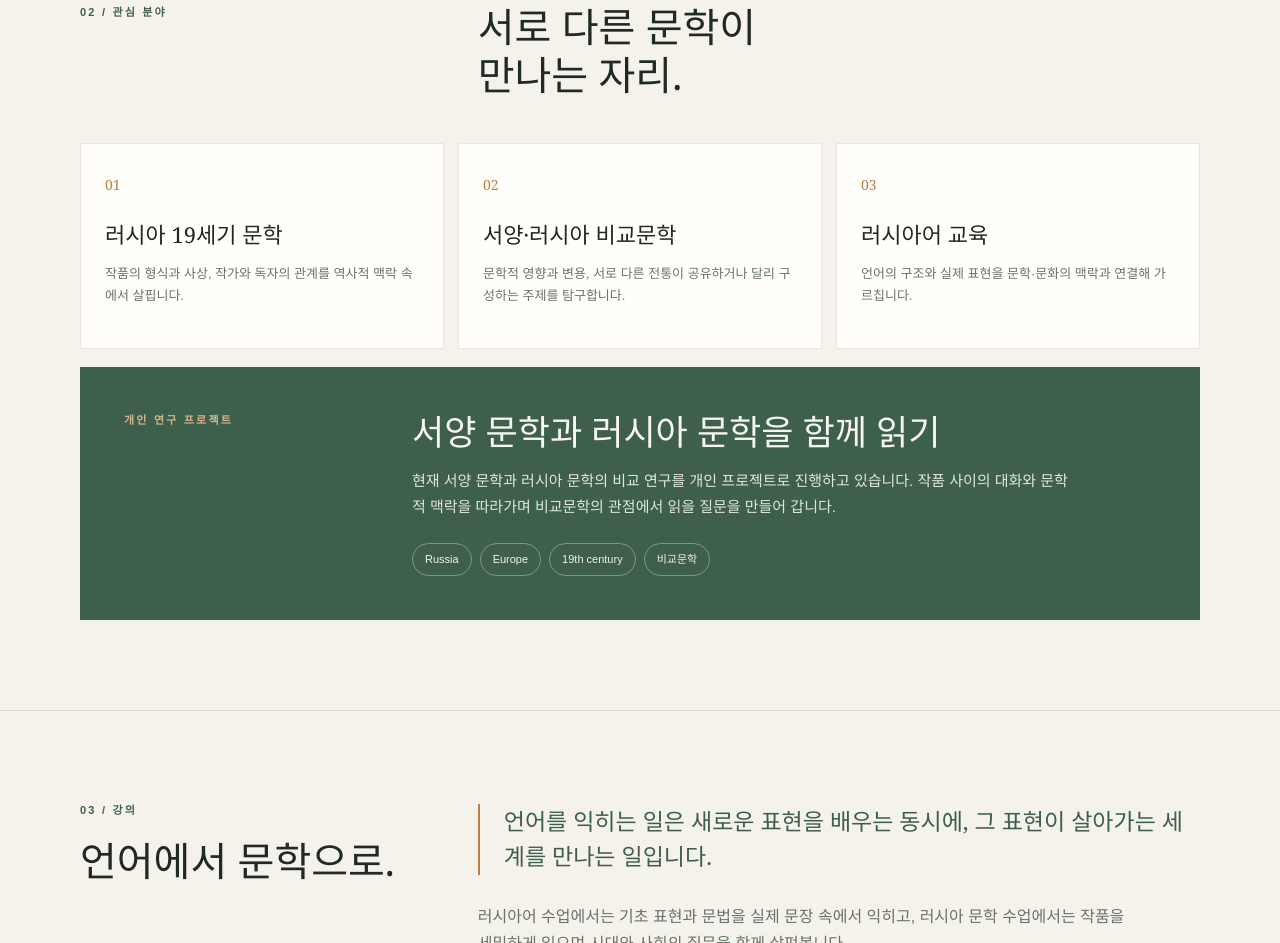
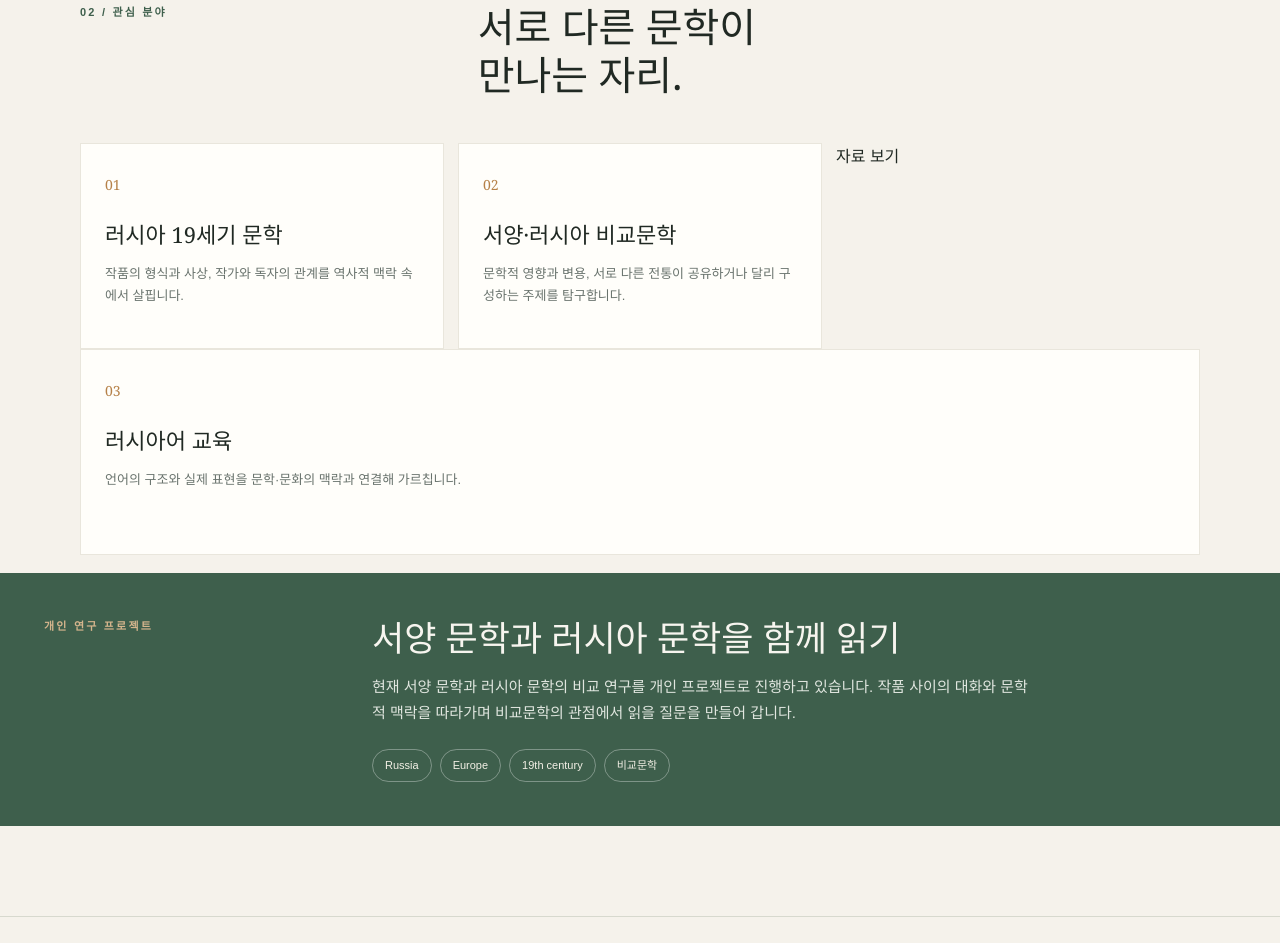
Before and after one commit to arachika/arachika.github.io, a plain HTML site: page index.html in a window 1280 px wide. Shown: the part 1158-2101 px from the top of the page. Drawn offline with Linux system fonts and the light colour scheme.

Commit message:
Add content for literature sections and personal project
Historical change of views on the Medieval age, Dickens' medievalism, and one of Dickens' Christmas tales "Seven Poor Travelers"

```diff
--- a/index.html
+++ b/index.html
@@ -48,6 +48,8 @@
         <div class="cards">
           <article class="card"><span class="num">01</span><h3 data-ko="러시아 19세기 문학" data-en="Nineteenth-century Russian literature">러시아 19세기 문학</h3><p data-ko="작품의 형식과 사상, 작가와 독자의 관계를 역사적 맥락 속에서 살핍니다." data-en="Form, ideas, and the relationship between writers and readers in historical context.">작품의 형식과 사상, 작가와 독자의 관계를 역사적 맥락 속에서 살핍니다.</p></article>
           <article class="card"><span class="num">02</span><h3 data-ko="서양·러시아 비교문학" data-en="Western–Russian comparative literature">서양·러시아 비교문학</h3><p data-ko="문학적 영향과 변용, 서로 다른 전통이 공유하거나 달리 구성하는 주제를 탐구합니다." data-en="Literary influence and transformation, and themes shared or reshaped across traditions.">문학적 영향과 변용, 서로 다른 전통이 공유하거나 달리 구성하는 주제를 탐구합니다.</p></article>
+<a href="materials/디킨스의 『일곱 명의 가난한 여행자』 - 중세관의 변화 - 디킨스의 크리스마스 이야기.pdf">자료 보기</a>
+</div>
           <article class="card"><span class="num">03</span><h3 data-ko="러시아어 교육" data-en="Teaching Russian">러시아어 교육</h3><p data-ko="언어의 구조와 실제 표현을 문학·문화의 맥락과 연결해 가르칩니다." data-en="Connecting language structures and everyday expression with literary and cultural contexts.">언어의 구조와 실제 표현을 문학·문화의 맥락과 연결해 가르칩니다.</p></article>
         </div>
         <div class="research" style="margin-top:18px"><div class="eyebrow" data-ko="개인 연구 프로젝트" data-en="Ongoing personal project">개인 연구 프로젝트</div><div><h2 data-ko="서양 문학과 러시아 문학을 함께 읽기" data-en="Reading Western and Russian literature together">서양 문학과 러시아 문학을 함께 읽기</h2><p data-ko="현재 서양 문학과 러시아 문학의 비교 연구를 개인 프로젝트로 진행하고 있습니다. 작품 사이의 대화와 문학적 맥락을 따라가며 비교문학의 관점에서 읽을 질문을 만들어 갑니다." data-en="I am pursuing a personal project in Western–Russian comparative literature, following conversations between works and developing questions through a comparative lens.">현재 서양 문학과 러시아 문학의 비교 연구를 개인 프로젝트로 진행하고 있습니다. 작품 사이의 대화와 문학적 맥락을 따라가며 비교문학의 관점에서 읽을 질문을 만들어 갑니다.</p><div class="keywords"><span>Russia</span><span>Europe</span><span>19th century</span><span data-ko="비교문학" data-en="Comparative literature">비교문학</span></div></div></div>
```
